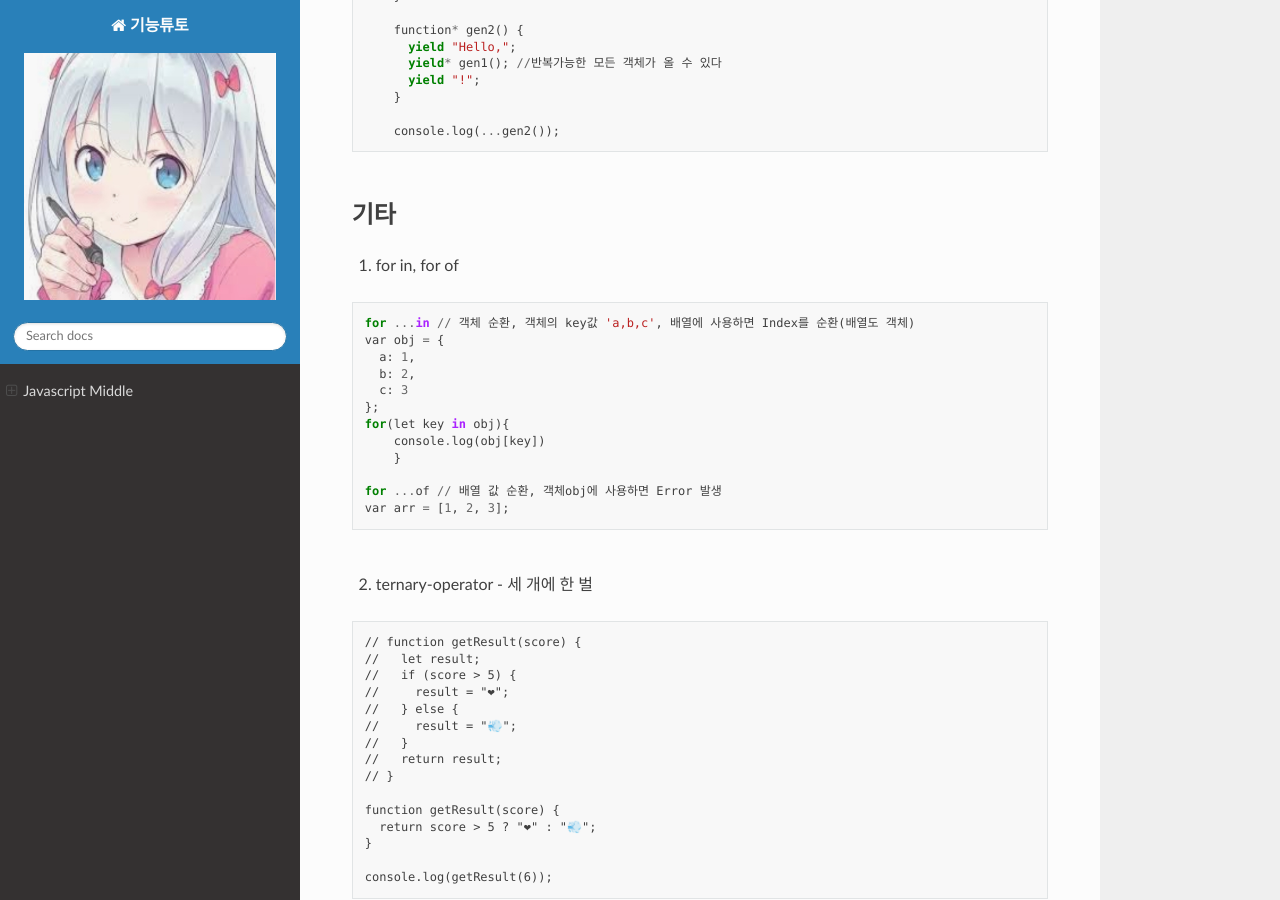
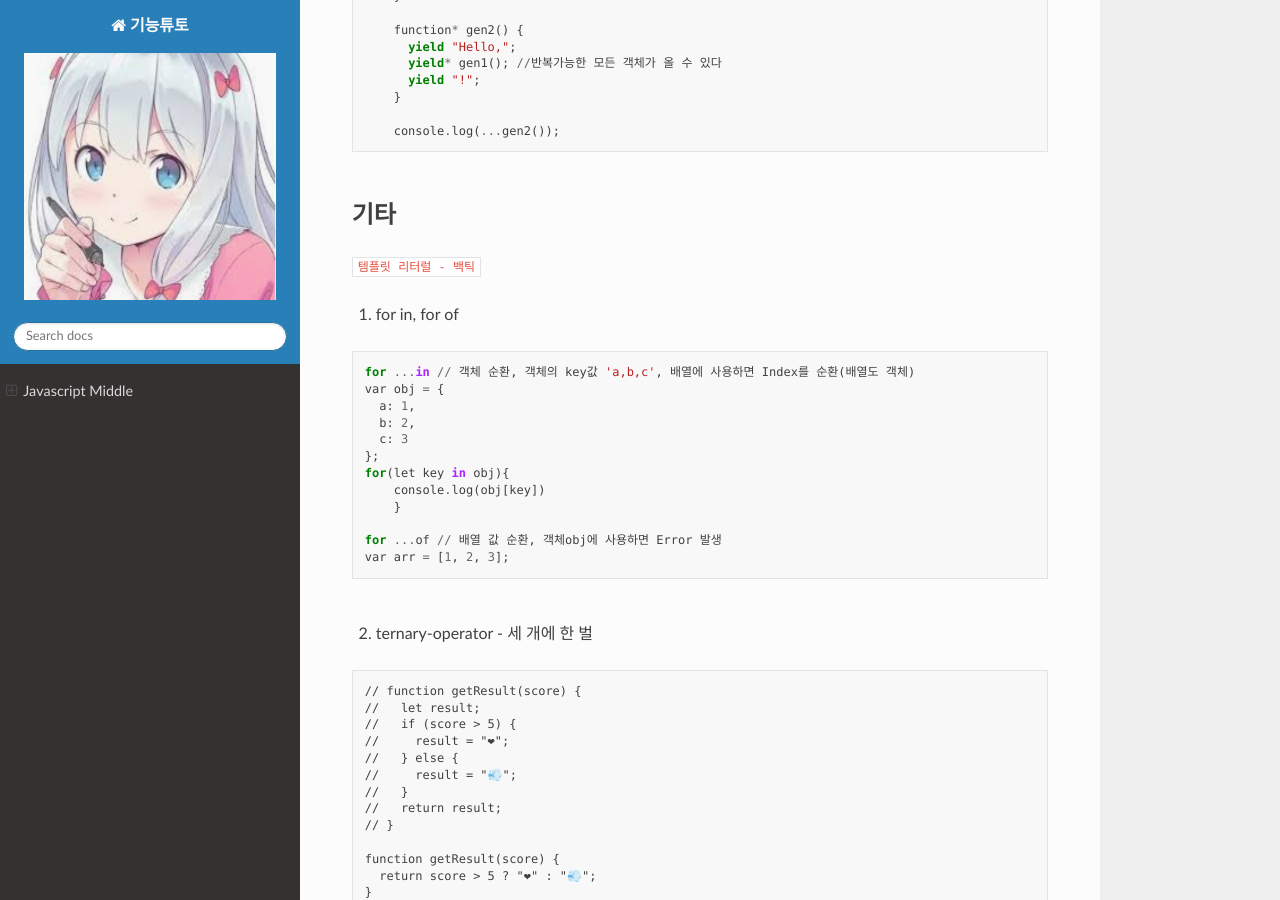
Before and after one commit to lisney/RTD, a Sphinx documentation site: the page built from docs/source/html/javascriptm.md, in a window 1280 px wide and 900 px high, scrolled down 19225 px. Built offline with Sphinx 7.4.7 and the Read the Docs theme 2.0.0, drawn with Linux system fonts in a browser that asks for light colours; pages that are not in the unit, such as notebooks, are missing from menus.

Commit message:
Update javascriptm.md

````diff
--- a/docs/source/html/javascriptm.md
+++ b/docs/source/html/javascriptm.md
@@ -1071,6 +1071,8 @@ Generator 는 값을 미리 만들어 두지 않는다 while(true) 무한루프
 기타
 -----
 
+`템플릿 리터럴 - 백틱`
+
 1. for in, for of
 
 ```
````
